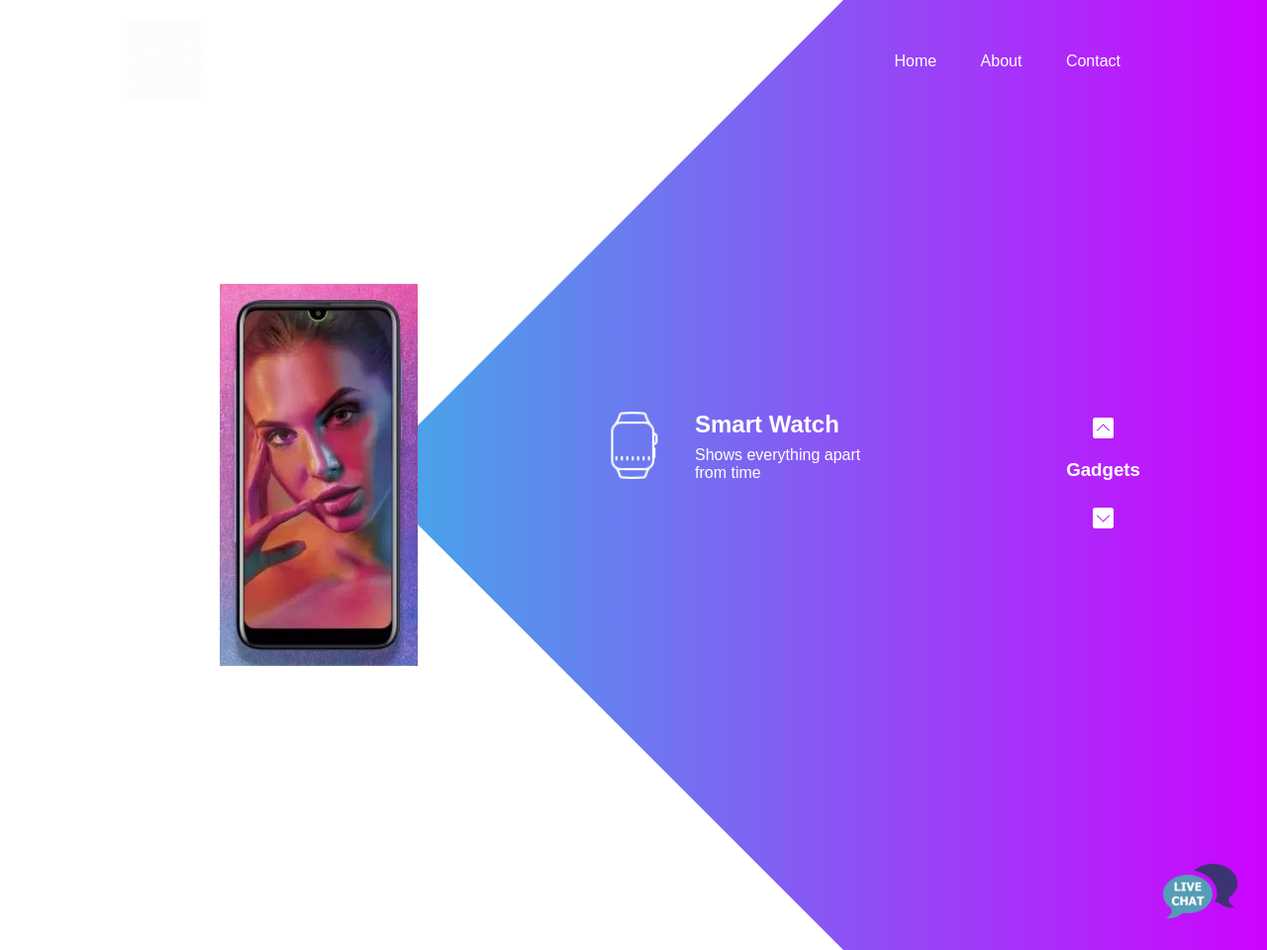
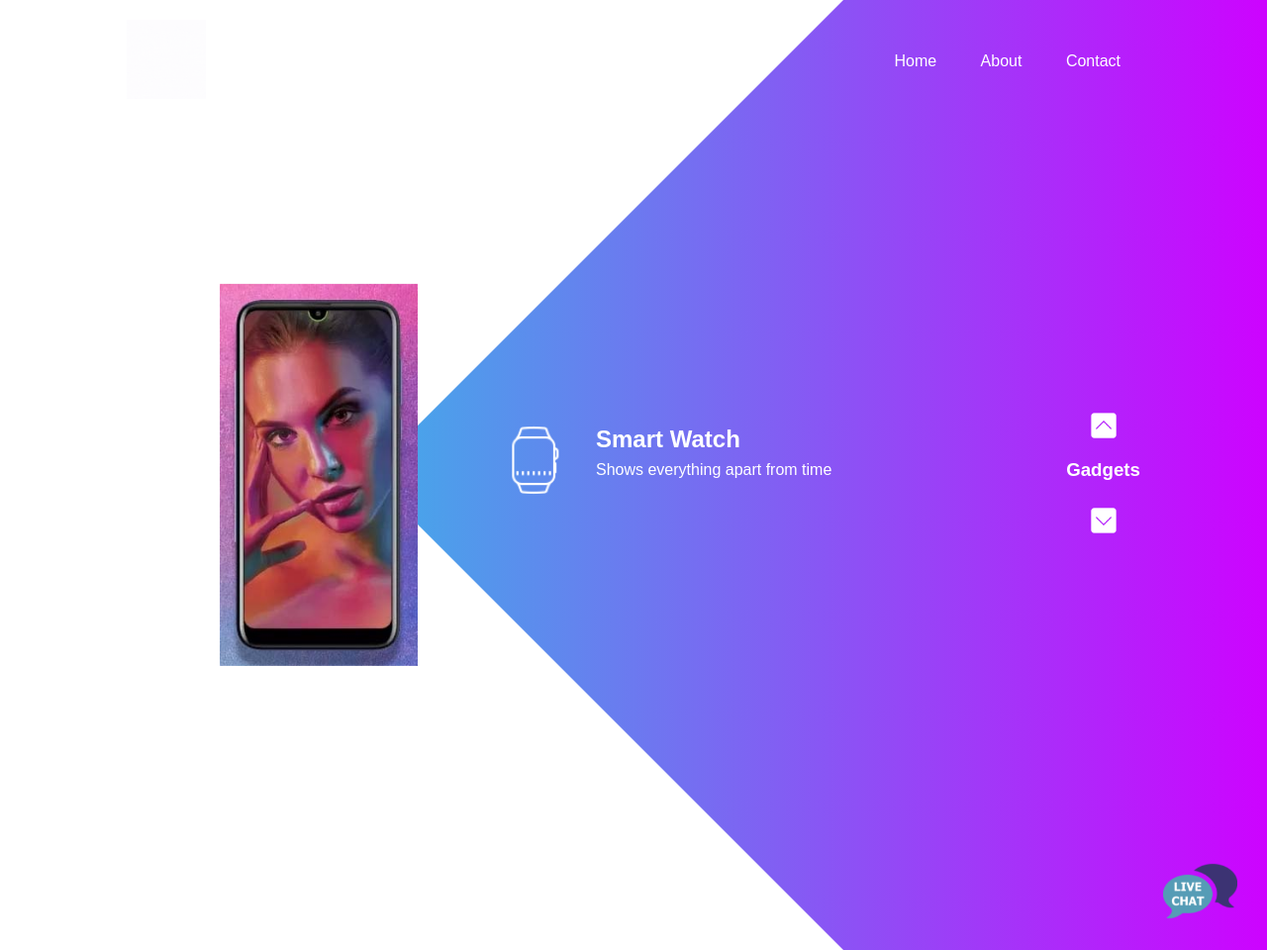
Before and after one commit to hemalatharavi14/chatbot-google-api, a PHP site: page / in a window 1280 px wide. Shown: the whole page at 99% size. Run offline with PHP 8.4, Linux system fonts and the light colour scheme; grey boxes are pictures that could not be loaded.

Commit message:
Update style.css

```diff
--- a/style.css
+++ b/style.css
@@ -75,12 +75,12 @@ nav{
 	color: #fff;
 }
 .one{
-	top: 435px;
-	left: 700px;
+	top: 450px;
+	left: 600px;
 }
 .two{
 	top: 100px;
-	left: 300px;
+	left: 270px;
 	transform: rotate(-90deg);
 }
 .three{
@@ -90,7 +90,7 @@ nav{
 }
 .four{
 	top: 800px;
-	left: 425px;
+	left: 350px;
 	transform: rotate(-270deg);
 }
 .allgadgets{
@@ -114,11 +114,11 @@ nav{
 	color: #fff;
 }
 #upBtn{
-	width: 25px;
+	width: 30px;
 	cursor: pointer;
 }
 #downBtn{
-	width: 25px;
+	width: 30px;
 	cursor: pointer;
 	transform: rotate(180deg);
 }
```
